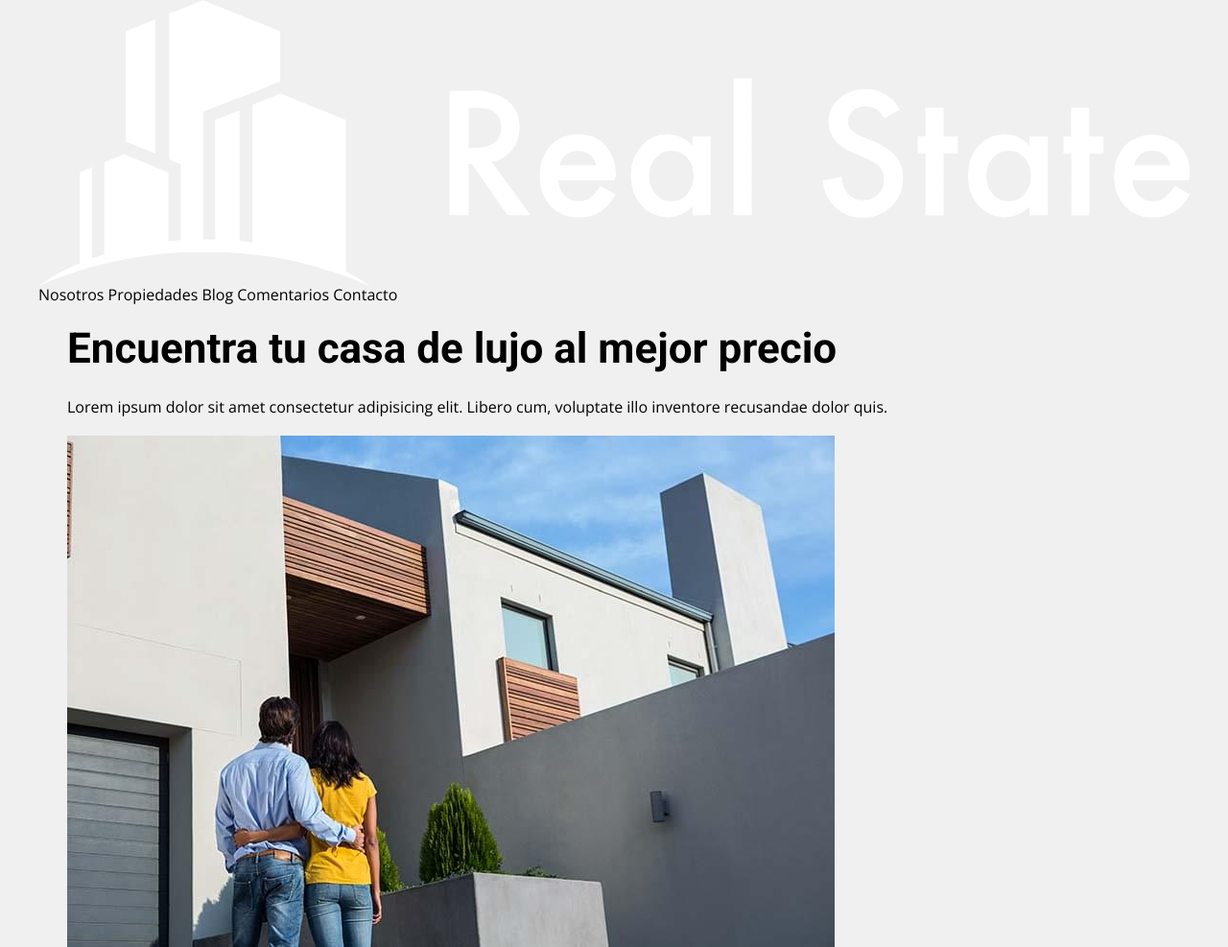
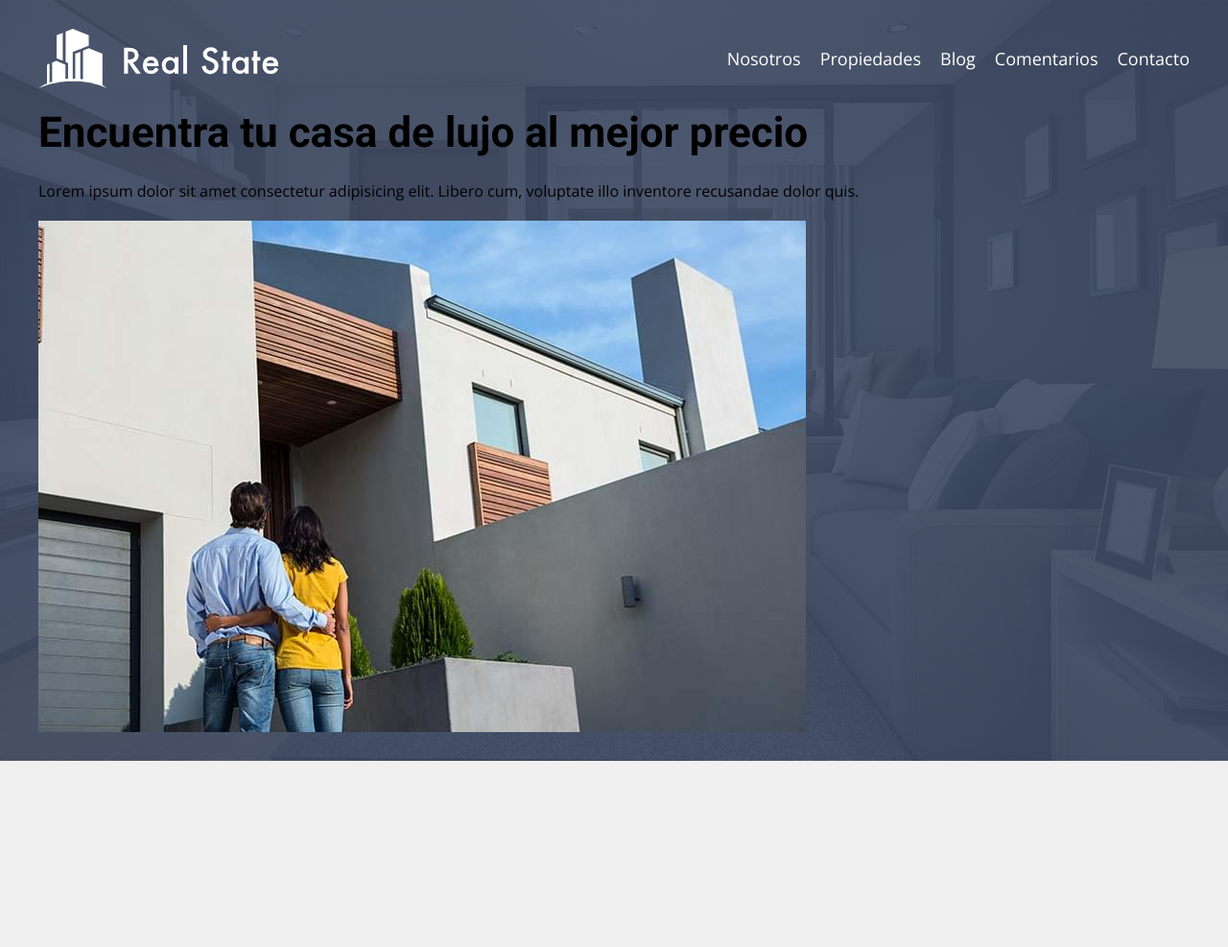
Before and after one commit to juanjopareja/real-estate-web, a website: page index.html in a window 1280 px wide. Shown: the whole page at 96% size. After the commit the page ends 800 px from the top, so only its background shows below. Drawn offline with nearby package versions, Linux system fonts and the light colour scheme.

Commit message:
Add header bar css

```diff
--- a/index.html
+++ b/index.html
@@ -23,13 +23,13 @@
                 <a href="#" class="navigation__link">Comentarios</a>
                 <a href="#" class="navigation__link">Contacto</a>
             </nav>
+        </div>
 
-            <div class="header__content container">
-                <h1 class="header__heading">Encuentra tu casa de lujo al mejor precio</h1>
-                <p class="header__text">Lorem ipsum dolor sit amet consectetur adipisicing elit. Libero cum, voluptate illo inventore recusandae dolor quis.</p>
+        <div class="header__content container">
+            <h1 class="header__heading">Encuentra tu casa de lujo al mejor precio</h1>
+            <p class="header__text">Lorem ipsum dolor sit amet consectetur adipisicing elit. Libero cum, voluptate illo inventore recusandae dolor quis.</p>
 
-                <img class="header__image" src="build/img/headerImage.jpg" alt="imagen header">
-            </div>
+            <img class="header__image" src="build/img/headerImage.jpg" alt="imagen header">
         </div>
     </header>
 </body>
--- a/src/scss/app.scss
+++ b/src/scss/app.scss
@@ -1 +1,2 @@
 @use 'base';
+@use 'ui/header';
--- /dev/null
+++ b/src/scss/ui/header/_header.scss
@@ -0,0 +1,51 @@
+@use 'base/variables' as var;
+@use 'base/mixins' as mix;
+
+.header {
+    background-image: linear-gradient( to right, transparentize(var.$primary, .1) 0%, transparentize(var.$primary, .1) 100% ), url(../img/header_bg.jpg);
+    background-size: cover;
+    background-position: center;
+    padding: 3rem 0;
+
+    &__bar {
+        display: flex;
+        flex-direction: column;
+        align-items: center;
+
+        @include mix.tablet {
+            flex-direction: row;
+            justify-content: space-between;
+        }
+    }
+
+    &__logo {
+        width: 25rem;
+    }
+}
+
+.navigation {
+    display: flex;
+    flex-direction: column;
+    align-items: center;
+    margin-top: 5rem;
+
+    @include mix.tablet {
+        flex-direction: row;
+        gap: 2rem;
+        margin-top: 0;
+    }
+
+    &__link {
+        color: var.$white;
+        font-size: 1.8rem;
+        margin-bottom: 2rem;
+
+        &:last-of-type {
+            margin-bottom: 0;
+        }
+
+        @include mix.tablet {
+            margin-bottom: 0;
+        }
+    }
+}
--- /dev/null
+++ b/src/scss/ui/header/_index.scss
@@ -0,0 +1 @@
+@forward 'header';
```
Also changed, not shown: build/css/app.css, 1 other file.
